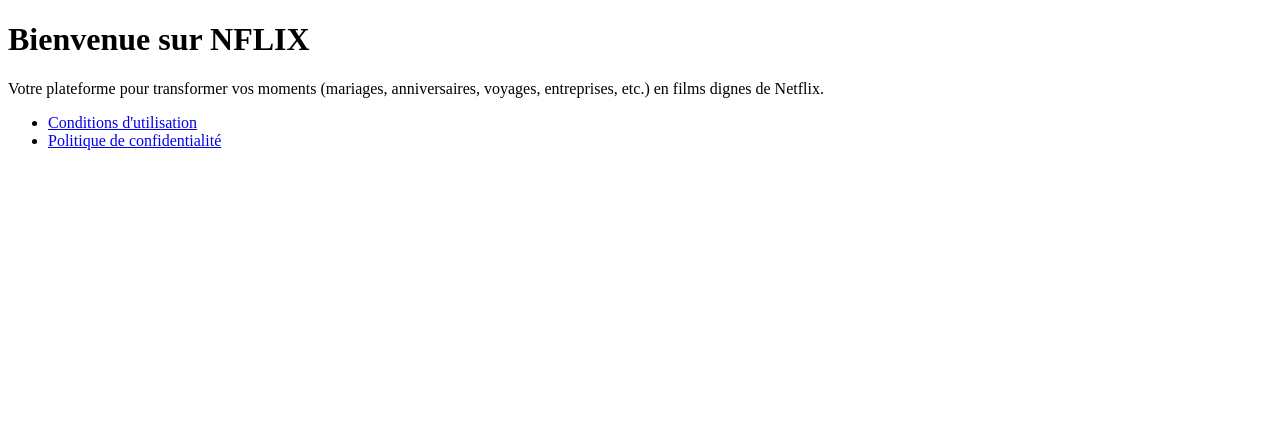
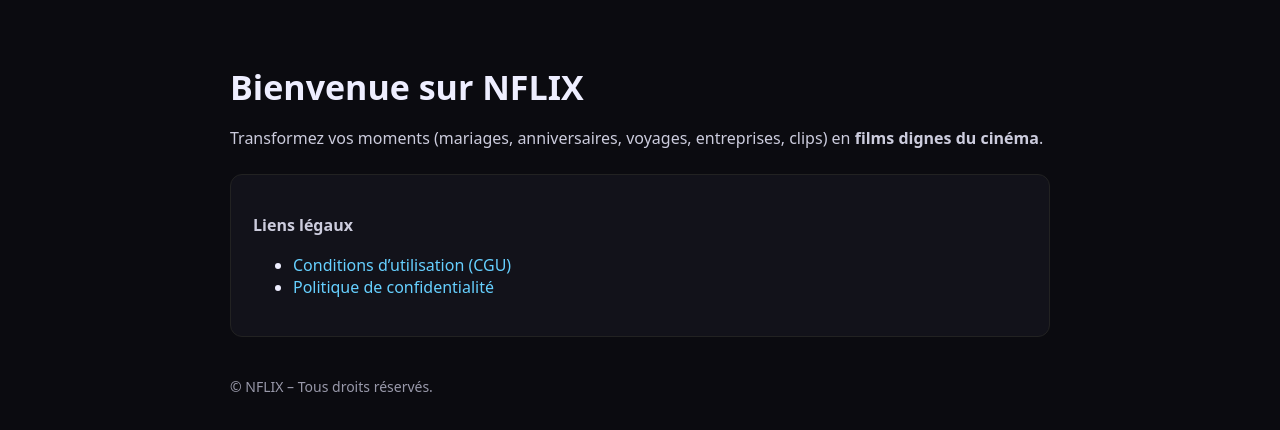
Before and after one commit to altidigitech-ui/nflix-site, a plain HTML site: page index.html in a window 1280 px wide. Drawn offline with Linux system fonts and the light colour scheme.

Commit message:
index.html

```diff
--- a/index.html
+++ b/index.html
@@ -1,18 +1,38 @@
-<!DOCTYPE html>
+<!doctype html>
 <html lang="fr">
 <head>
-  <meta charset="UTF-8">
-  <title>NFLIX - Accueil</title>
+  <meta charset="utf-8">
+  <meta name="viewport" content="width=device-width, initial-scale=1">
+  <title>NFLIX — Crée ton film</title>
+  <meta name="description" content="NFLIX transforme vos moments (mariage, anniversaire, voyage, entreprise) en films dignes du cinéma.">
+  <link rel="canonical" href="https://nflix.io/">
+  <style>
+    body{margin:0;font-family:system-ui,-apple-system,Segoe UI,Roboto,Arial,sans-serif;background:#0b0b10;color:#eef}
+    .wrap{max-width:820px;margin:8vh auto;padding:0 20px}
+    h1{font-size:34px;margin:0 0 10px}
+    p{line-height:1.6;color:#ccd}
+    a{color:#66d0ff;text-decoration:none}
+    a:hover{text-decoration:underline}
+    .box{border:1px solid #222;border-radius:12px;padding:22px;background:#12121a;margin-top:22px}
+    footer{margin-top:40px;font-size:14px;color:#99a}
+  </style>
 </head>
 <body>
-  <h1>Bienvenue sur NFLIX</h1>
-  <p>Votre plateforme pour transformer vos moments (mariages, anniversaires, voyages, entreprises, etc.) en films dignes de Netflix.</p>
+  <main class="wrap">
+    <h1>Bienvenue sur <strong>NFLIX</strong></h1>
+    <p>Transformez vos moments (mariages, anniversaires, voyages, entreprises, clips) en <strong>films dignes du cinéma</strong>.</p>
 
-  <nav>
-    <ul>
-      <li><a href="cgu.html">Conditions d'utilisation</a></li>
-      <li><a href="privacy.html">Politique de confidentialité</a></li>
-    </ul>
-  </nav>
+    <div class="box">
+      <p><strong>Liens légaux</strong></p>
+      <ul>
+        <li><a href="/cgu.html">Conditions d’utilisation (CGU)</a></li>
+        <li><a href="/confidentialite.html">Politique de confidentialité</a></li>
+      </ul>
+    </div>
+
+    <footer>
+      © NFLIX – Tous droits réservés.
+    </footer>
+  </main>
 </body>
 </html>
```
